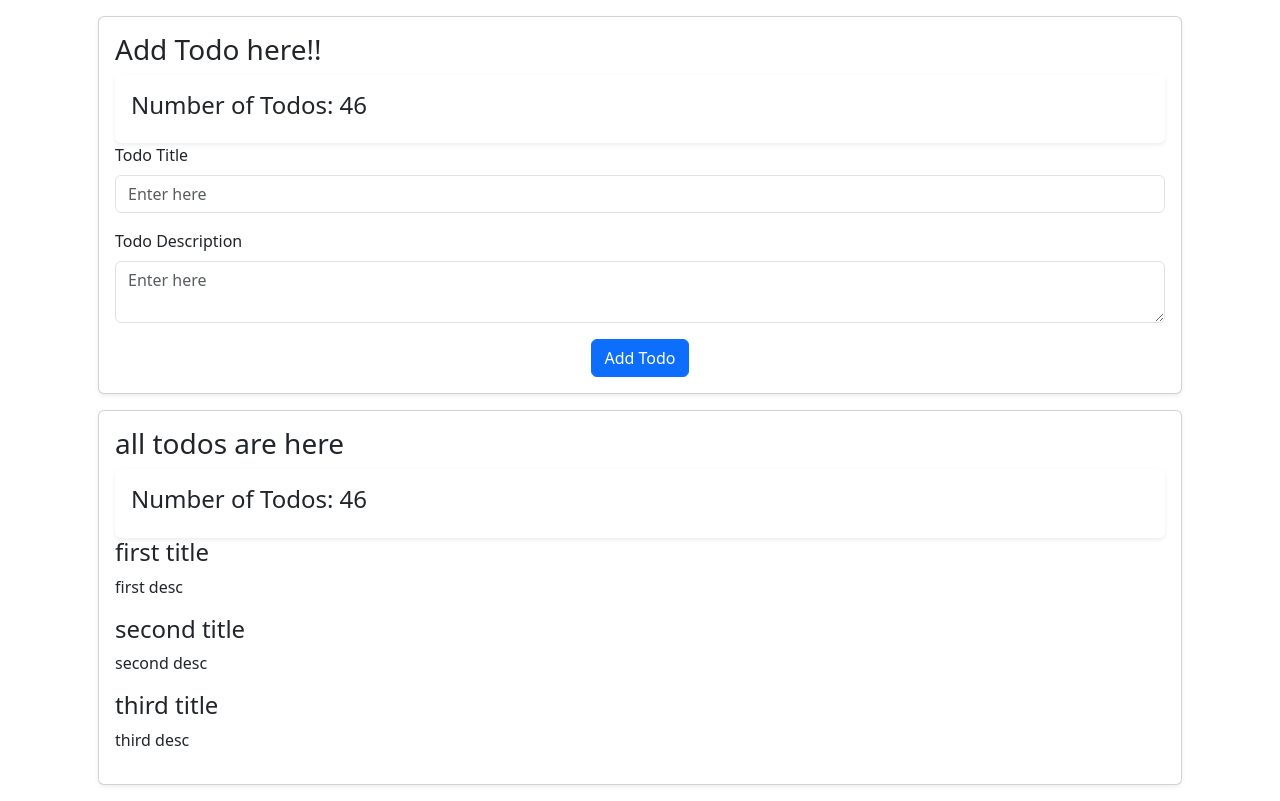
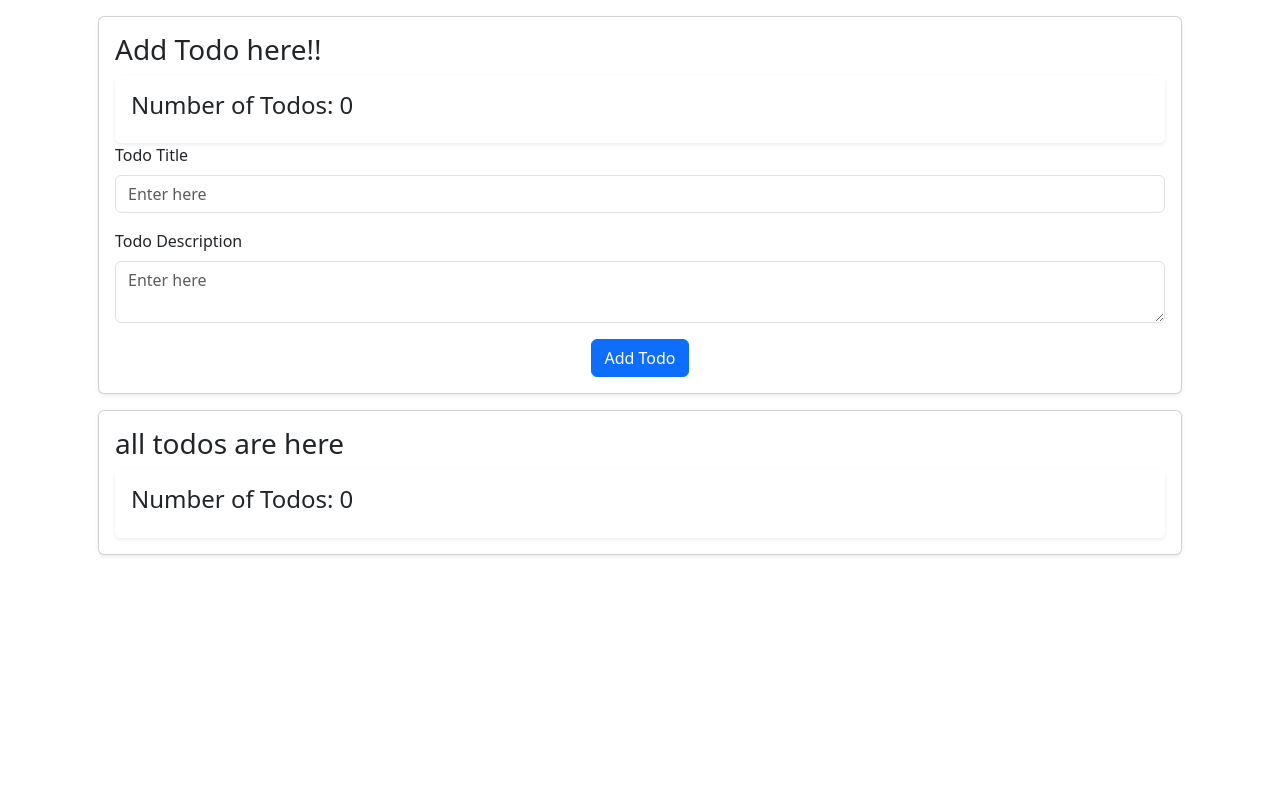
Before and after one commit to Nishan9t/redux-practice-todoapp, a React (Create React App) app: page / in a window 1280 px wide. Built offline with nearby package versions, Linux system fonts and the light colour scheme.

Commit message:
todos are visible on frontend along with count of todos

```diff
--- a/src/components/DisplayCount.jsx
+++ b/src/components/DisplayCount.jsx
@@ -1,14 +1,19 @@
 import React from 'react'
 import {Card} from 'react-bootstrap'
+import { connect } from 'react-redux'
 
-function DisplayCount() {
+const  DisplayCount=({todos})=>{
   return (
     <Card className="shadow-sm border border-0">
     <Card.Body>
-        <h4>Number of Todos: 46</h4>
+        <h4>Number of Todos: {todos.length}</h4>
     </Card.Body>
     </Card>
   )
 }
 
-export default DisplayCount
+const mapStateToProps=(state)=>({todos:state.todoReducer})
+
+const mapDispatchToProps=(dispatch)=>({})
+
+export default connect(mapStateToProps,mapDispatchToProps)(DisplayCount)
--- a/src/components/DisplayTodo.jsx
+++ b/src/components/DisplayTodo.jsx
@@ -1,23 +1,14 @@
 import React, { useState } from 'react'
 import {Container,Row,Col,Card,ListGroup} from 'react-bootstrap'
 import DisplayCount from './DisplayCount'
+import { connect } from 'react-redux'
 
-const DisplayTodo = () => {
 
-    const [todos,setTodos]=useState([
-        {
-        title:'first title',
-        description:"first desc"
-         },
-        {
-        title:'second title',
-        description:"second desc"
-         },
-        {
-        title:'third title',
-        description:"third desc"
-         }
-        ])
+//todos is todo inside state
+const DisplayTodo = ({todos}) => {
+
+
+
   return (
     <Container>
         <Row>
@@ -46,4 +37,14 @@
   )
 }
 
-export default DisplayTodo
+
+const mapStateToProps=(state)=>{
+    //todoReducer is send by the store
+    // console.log(state.todoReducer)
+    return {todos:state.todoReducer}
+}
+
+//to call reducer function
+const mapDispatchToProps=(dispatch)=>({})
+
+export default connect(mapStateToProps,mapDispatchToProps)(DisplayTodo)
```
